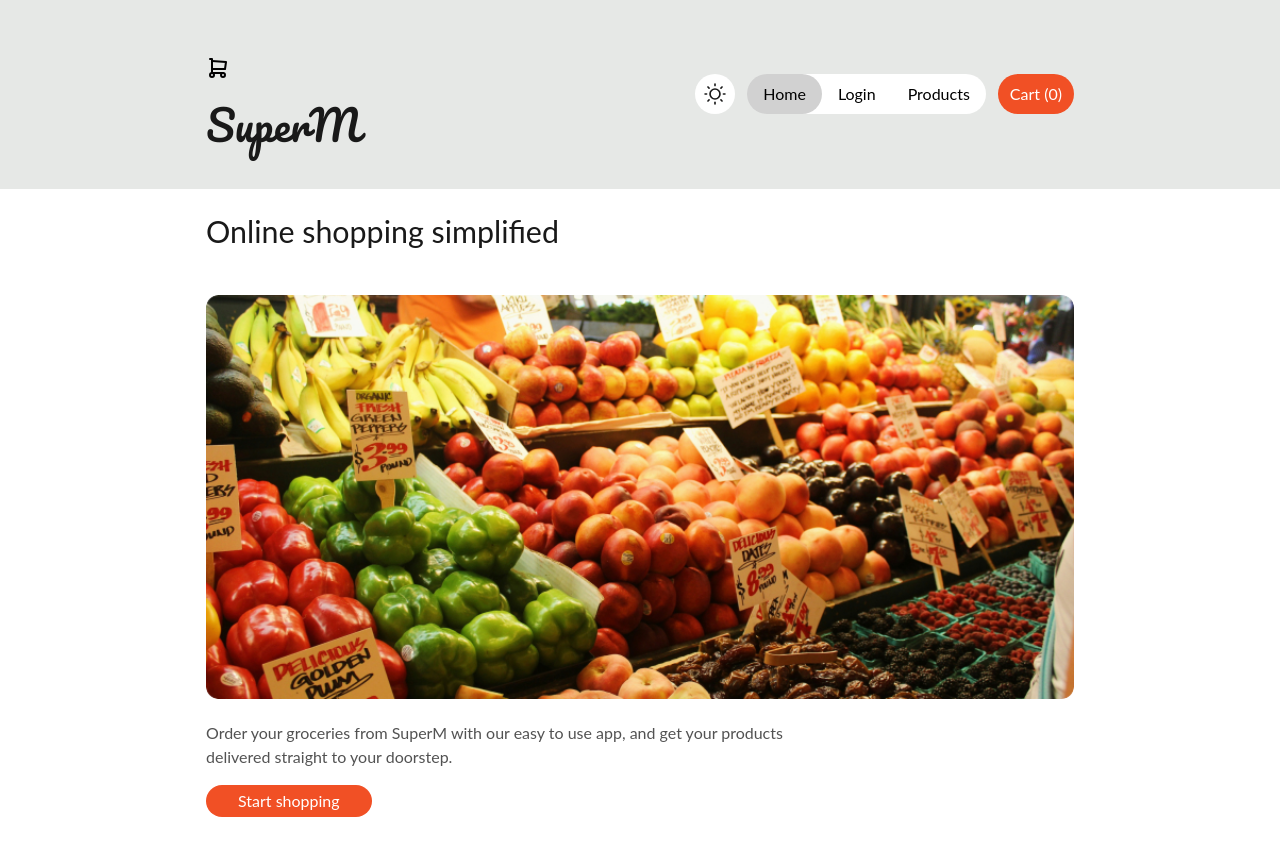
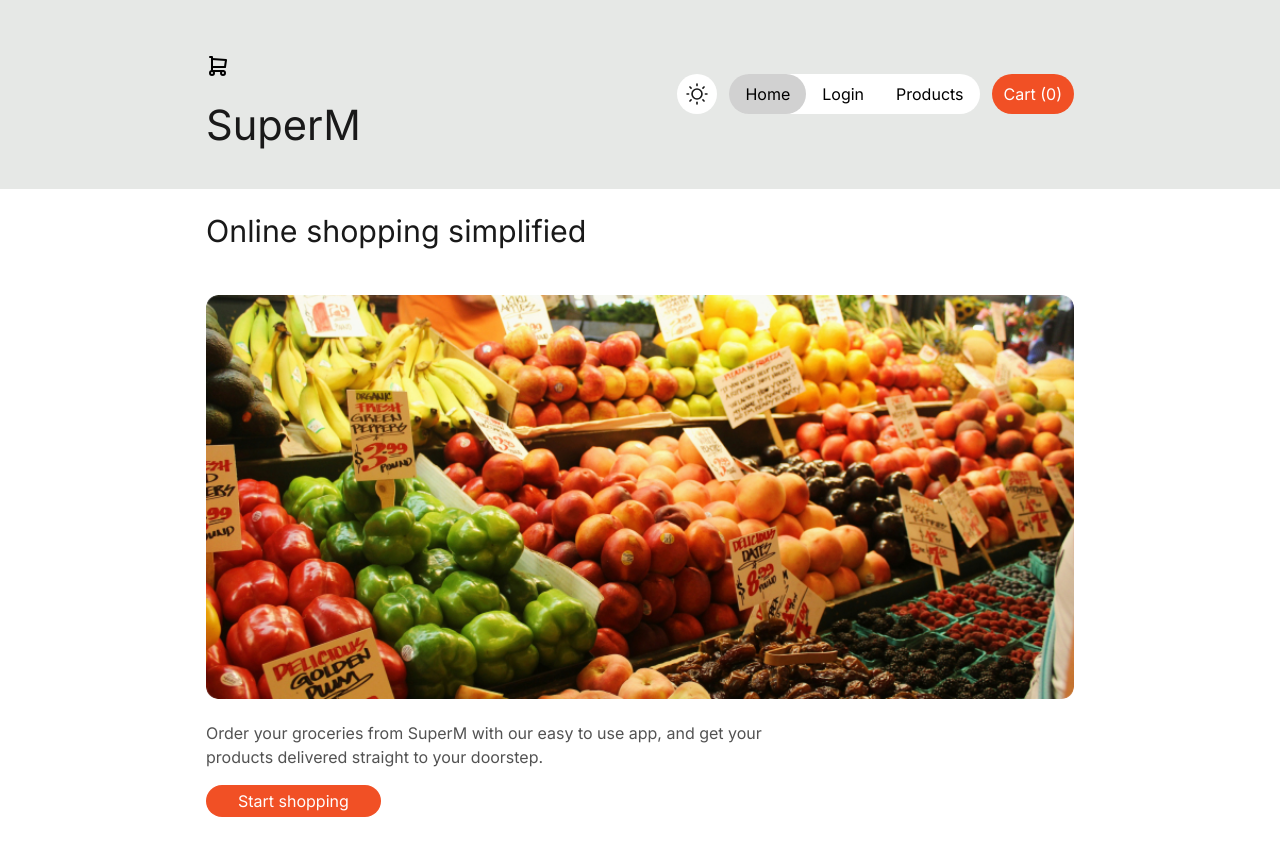
Before and after one commit to natsmnv/superm-webperf-main, a React (Vite) app: page / in a window 1280 px wide. Built offline with nearby package versions, Linux system fonts and the light colour scheme.

Commit message:
changed font and changed img

```diff
--- a/index.html
+++ b/index.html
@@ -1,4 +1,4 @@
-<!DOCTYPE html>
+<!doctype html>
 <html lang="en">
     <head>
         <meta charset="UTF-8" />
@@ -7,15 +7,14 @@
         <link rel="preconnect" href="https://fonts.googleapis.com" />
         <link rel="preconnect" href="https://fonts.gstatic.com" crossorigin />
         <link
-            href="https://fonts.googleapis.com/css2?family=Inter:ital,opsz,wght@0,14..32,100..900;1,14..32,100..900&family=Pacifico&display=swap"
+            href="https://fonts.googleapis.com/css2?family=Inter:ital,opsz,wght@0,14..32,100..900;1,14..32,100..900"
             rel="stylesheet"
         />
-        <link rel="preload" href="/dark.svg" as="image" />
-        <link rel="preload" href="/light.svg" as="image" />
         <link
             rel="preload"
-            href="https://res.cloudinary.com/dbfn5lnvx/image/upload/v1726640668/react-tutorial/superm-v2/apple.jpg"
+            href="/landing.jpg"
             as="image"
+            fetchpriority="high"
         />
     </head>
     <body>
--- a/src/index.css
+++ b/src/index.css
@@ -3,7 +3,7 @@
 }
 
 :root {
-    font-family: "Lato", sans-serif;
+    font-family: "Inter", sans-serif;
     line-height: 1.5;
     font-weight: 400;
 
@@ -53,7 +53,6 @@
 }
 
 .logo {
-    font-family: "Pacifico", cursive;
     font-size: 2.6rem;
     font-weight: normal;
     text-decoration: none;
```
